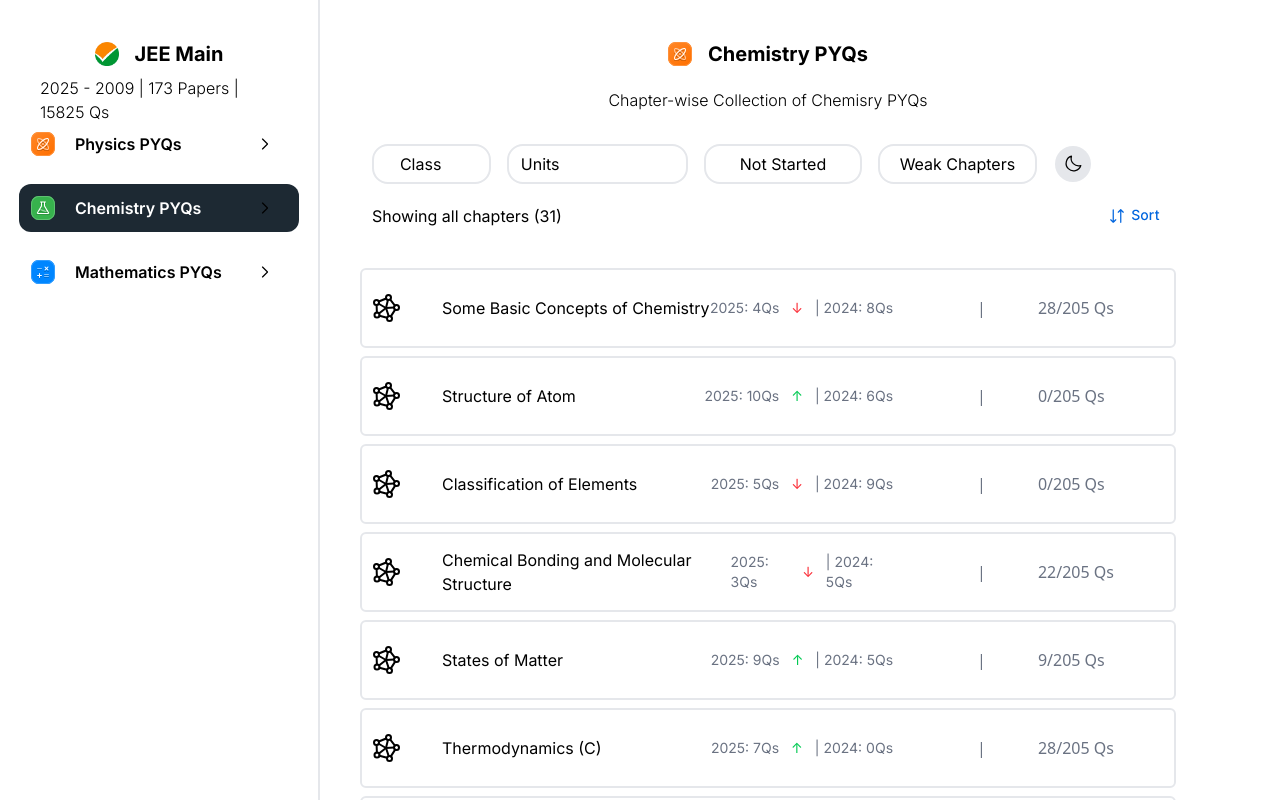
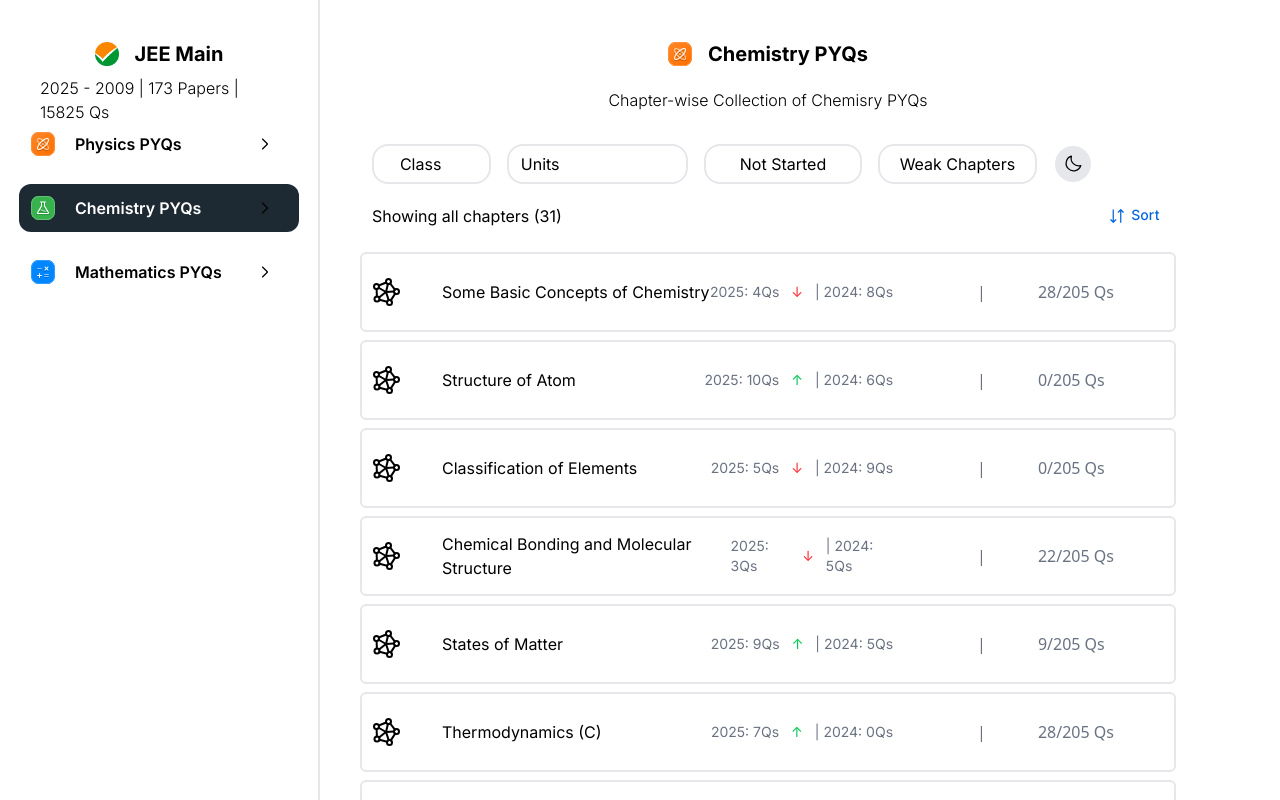
Before and after one commit to 1divyansh0/DivTaskIntern1, a React (Vite) app: page / in a window 1280 px wide. Both pictures are taken after a click on the button "Chemistry PYQs". Built offline with nearby package versions, Linux system fonts and the light colour scheme.

Commit message:
small change

```diff
--- a/src/subjects/Chemistry.jsx
+++ b/src/subjects/Chemistry.jsx
@@ -112,14 +112,14 @@
                    </div>
 
                 </div>
-                <div className='w-full h-5 font-poppins flex justify-between items-center p-3 dark:text-white'>
+                <div className='w-full h-4 font-poppins flex justify-between items-center p-3 dark:text-white'>
                    Showing all chapters ({fdata.length})
                    <button className='flex'>
                     <img src={btn1} alt=""   />
                     <img src={btn2} alt=""  />
                    </button>
                 </div>
-                <div className='mt-10 flex flex-col gap-2'>
+                <div className='mt-6 flex flex-col gap-2'>
                 {fdata.map((ele)=>{
                   return <Chap name={ele.subject} chapter={ele.chapter} icons={ele.icons}  yearWiseQuestionCount={ele.yearWiseQuestionCount} questionSolved={ele.questionSolved}/>
                 })}
--- a/src/subjects/Mathematics.jsx
+++ b/src/subjects/Mathematics.jsx
@@ -114,14 +114,14 @@
                    </div>
 
                 </div>
-                <div className='w-full h-5 font-poppins flex justify-between items-center p-3 dark:text-white'>
+                <div className='w-full h-4 font-poppins flex justify-between items-center p-3 dark:text-white'>
                    Showing all chapters ({fdata.length})
                    <button className='flex'>
                     <img src={btn1} alt=""   />
                     <img src={btn2} alt=""  />
                    </button>
                 </div>
-                <div className='mt-10 flex flex-col gap-2'>
+                <div className='mt-6 flex flex-col gap-2'>
                 {fdata.map((ele)=>{
                   return <Chap name={ele.subject} chapter={ele.chapter} icons={ele.icons}  yearWiseQuestionCount={ele.yearWiseQuestionCount} questionSolved={ele.questionSolved}/>
                 })}
```
